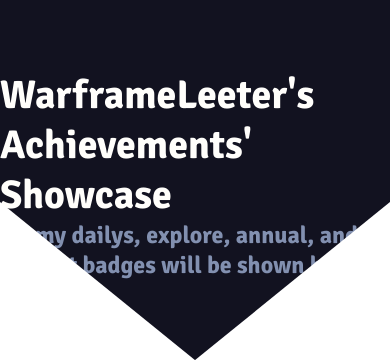
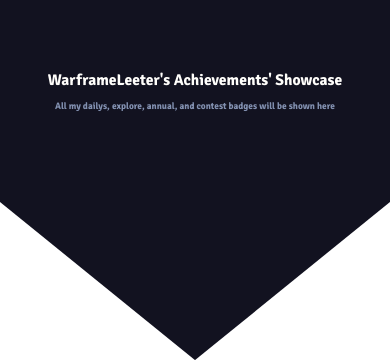
Before and after one commit to FengDenny/WarframeLeeterBlog, a React (Create React App) app in the folder client/: page /achievements in a window 390 px wide. Shown: the part 164-526 px from the top of the page. Built offline with nearby package versions, Linux system fonts and the light colour scheme; no server answers.

Commit message:
Added responsive text to laptop/mobile screen

```diff
--- a/client/src/scss/Section/SectionLayout.module.scss
+++ b/client/src/scss/Section/SectionLayout.module.scss
@@ -996,6 +996,23 @@
       left: -289px;
     }
   }
+
+  .achievementsContainer {
+    margin-top: 150px;
+    position: relative;
+
+    & .hero {
+      & h2,
+      & h4 {
+        font-size: 4vw !important;
+      }
+
+      & h4 {
+        font-size: 2.4vw !important;
+        padding-top: 10px;
+      }
+    }
+  }
 }
 
 @media (max-width: $sm-layout-breakpoint-max-width) {
```
